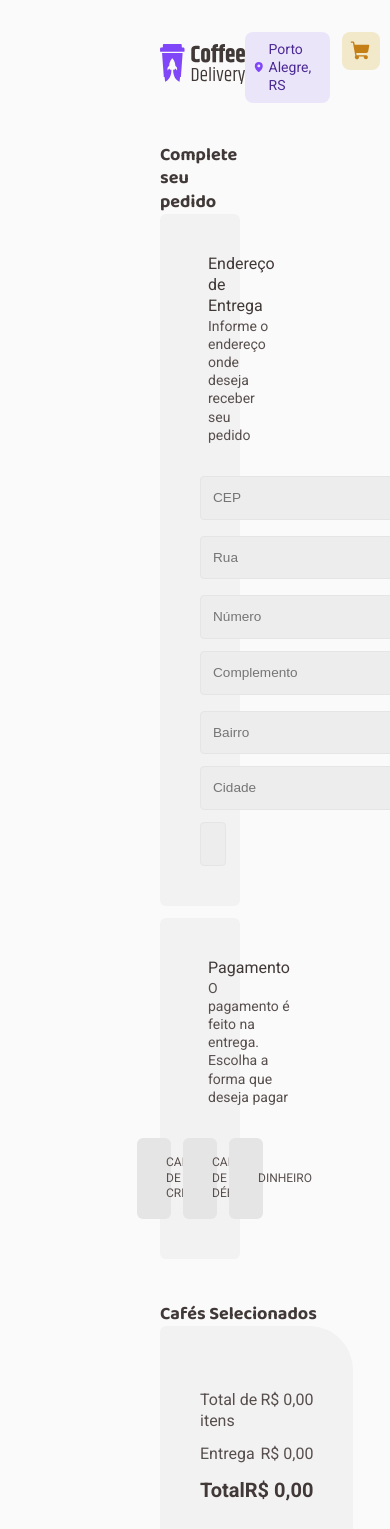
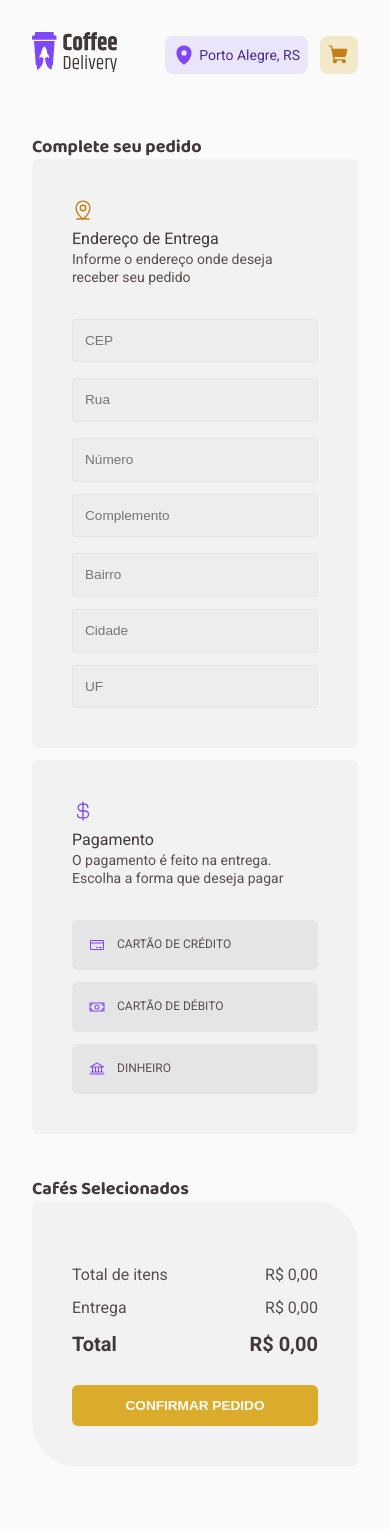
Before and after one commit to SchuGabriel/CoffeeDelivery, a React (Vite) app: page /shopping/cart in a window 390 px wide. Shown: the top 1529 px of the page. After the commit the page ends 1498 px from the top, so only its background shows below. Built offline with nearby package versions, Linux system fonts and the light colour scheme.

Commit message:
:iphone: Realizado designer responsive para screen menor que 768px

```diff
--- a/src/layout/header/styled.ts
+++ b/src/layout/header/styled.ts
@@ -4,6 +4,13 @@ export const HeaderContainer = styled.div`
   height: 6.5rem;
   background-color: ${(props) => props.theme.background};
   padding: 2rem 10rem;
+
+  @media (max-width: 768px) {
+    flex-wrap: wrap;
+    justify-content: center;
+    padding: 2rem;
+    width: 100%;
+  }
 `;
 
 export const NavbarContainer = styled.nav`
--- a/src/pages/Home/HomeStyles.ts
+++ b/src/pages/Home/HomeStyles.ts
@@ -19,6 +19,18 @@ export const HeroContainer = styled.div`
   height: 34rem;
   padding: 5.75rem 10rem;
   gap: 3.5rem;
+
+  @media (max-width: 768px) {
+    flex-wrap: wrap;
+    justify-content: center;
+    padding: 2rem;
+    width: 100%;
+    height: 100%;
+
+    img {
+      width: 100%;
+    }
+  }
 `;
 
 export const Title = styled.h1`
@@ -73,10 +85,20 @@ export const DifferentiatorsSection = styled.div`
   grid-column-gap: 2.5rem;
   grid-row-gap: 1.25rem;
   grid-auto-flow: row;
+
+  @media (max-width: 768px) {
+    display: flex;
+    flex-wrap: wrap;
+    justify-content: start;
+  }
 `;
 
 export const MenuSection = styled.div`
   padding: 2rem 10rem;
+
+  @media (max-width: 768px) {
+    padding: 2rem;
+  }
 `;
 
 export const MenuTitle = styled.div`
@@ -191,7 +213,7 @@ export const MenuItemQuantity = styled.div`
     font-family: "Roboto", sans-serif;
     font-weight: 400;
     font-size: 1rem;
-    color: ${props => props.theme["base-text"]};
+    color: ${(props) => props.theme["base-text"]};
   }
 `;
 
@@ -199,10 +221,10 @@ export const PlusMiniusButton = styled.div`
   cursor: pointer;
   display: flex;
   align-items: center;
-  color: ${props => props.theme["purple"]};
+  color: ${(props) => props.theme["purple"]};
 
-  svg:hover{
-    color: ${props => props.theme["purple-dark"]};
+  svg:hover {
+    color: ${(props) => props.theme["purple-dark"]};
   }
 `;
 
@@ -215,7 +237,7 @@ export const MenuItemActionShopping = styled.div`
 
   cursor: pointer;
 
-  &:hover{
+  &:hover {
     background-color: ${(props) => props.theme["purple"]};
   }
 `;
--- a/src/pages/OrderConfirmed/OrderConfirmedStyles.ts
+++ b/src/pages/OrderConfirmed/OrderConfirmedStyles.ts
@@ -1,7 +1,7 @@
 import styled from "styled-components";
 
 interface IconProps {
-  backgroundColor: string
+  backgroundColor: string;
 }
 
 export const OrderContainer = styled.div`
@@ -9,6 +9,10 @@ export const OrderContainer = styled.div`
   flex-direction: column;
   gap: 2.25rem;
   padding: 5rem 10rem;
+
+  @media (max-width: 768px) {
+    padding: 2rem;
+  }
 `;
 
 export const OrderHeader = styled.div`
@@ -34,6 +38,11 @@ export const OrderDetails = styled.div`
   display: flex;
   gap: 6.25rem;
   width: 100%;
+
+  @media (max-width: 768px) {
+    flex-wrap: wrap;
+    gap: 3rem;
+  }
 `;
 
 export const InfoContainer = styled.div`
@@ -57,6 +66,10 @@ export const InfoContainer = styled.div`
   display: flex;
   flex-direction: column;
   gap: 2rem;
+
+  @media (max-width: 768px) {
+    width: 100%;
+  }
 `;
 
 export const InfoItem = styled.div`
@@ -66,23 +79,23 @@ export const InfoItem = styled.div`
 `;
 
 export const IconContainer = styled.div<IconProps>`
-  background-color: ${props => props.backgroundColor};
+  background-color: ${(props) => props.backgroundColor};
   border-radius: 50%;
   display: flex;
   justify-content: center;
   padding: 0.5rem;
   height: 2rem;
   width: 2rem;
-`
+`;
 
 export const InfoText = styled.div`
   font-family: "roboto", sans-serif;
   line-height: 130%;
   font-size: 1rem;
   font-weight: 400;
-  color: ${props => props.theme["base-text"]};
+  color: ${(props) => props.theme["base-text"]};
 
-  span{
+  span {
     font-weight: 700;
   }
 `;
@@ -91,4 +104,8 @@ export const OrderImage = styled.div`
   display: flex;
   flex: 1;
   justify-content: center;
+
+  img {
+    max-width: 100%;
+  }
 `;
--- a/src/pages/shoppingCart/ShoppingCartStyles.ts
+++ b/src/pages/shoppingCart/ShoppingCartStyles.ts
@@ -31,16 +31,25 @@ export const CartContainer = styled.div`
   display: flex;
   flex-wrap: wrap;
   gap: 2rem;
+
+  @media (max-width: 768px) {
+    padding: 2rem;
+  }
 `;
 
 export const OrderInfoContainer = styled.div`
   width: 60%;
+
+  @media (max-width: 768px) {
+    width: 100%;
+  }
 `;
 
 export const AddressAndPaymentContainer = styled.div``;
 
 export const DeliveryInfoHeader = styled.div`
   display: flex;
+  flex-wrap: wrap;
   gap: 0.5rem;
 `;
 
@@ -89,6 +98,12 @@ const InputRules = styled.div<InputsProps>`
       color: ${props.theme["base-text"]} !important;
     `}
   }
+
+  @media (max-width: 768px) {
+    * {
+      flex: 1;
+    }
+  }
 `;
 
 export const FirstInput = styled(InputRules)``;
@@ -115,6 +130,10 @@ export const FourthInput = styled(InputRules)`
   :nth-child(3) {
     width: 4rem;
     flex: 0;
+
+    @media (max-width: 768px) {
+      flex: 1;
+    }
   }
 `;
 
@@ -153,6 +172,11 @@ export const PaymentMethodContainer = styled.div`
   :hover {
     background-color: ${(props) => props.theme["base-hover"]};
   }
+
+  @media (max-width: 768px) {
+    flex-direction: column;
+    width: 100%;
+  }
 `;
 
 export const GroupRadioPayment = styled.label`
@@ -184,10 +208,18 @@ export const GroupRadioPayment = styled.label`
     font-size: 0.75rem;
     font-weight: 400;
   }
+
+  @media (max-width: 768px) {
+    width: 100%;
+  }
 `;
 
 export const ProductsInfoContainer = styled.div`
   flex: 1;
+
+  @media (max-width: 768px) {
+    width: 100%;
+  }
 `;
 
 export const CoffeeSelectionContainer = styled.div`
@@ -215,6 +247,10 @@ export const CoffeeSelectioned = styled.div`
 
   & + & {
     margin-top: 1.5rem;
+  }
+
+  @media (max-width: 768px) {
+    flex-direction: column-reverse;
   }
 `;
 
--- a/src/reducers/cart/reducer.ts
+++ b/src/reducers/cart/reducer.ts
@@ -17,8 +17,9 @@ export function CartReducer(state: CartItem[], action: any) {
         const coffeeCurrentIndexAdd = draft.findIndex(
           (coffee) => coffee.id === action.payload.coffee.ItemId
         );
-        if (coffeeCurrentIndexAdd !== 1) {
-          draft[coffeeCurrentIndexAdd].quantity += action.payload.quantity;
+        if (coffeeCurrentIndexAdd !== -1) {
+          console.log(draft[coffeeCurrentIndexAdd].quantity);
+          draft[coffeeCurrentIndexAdd].quantity = action.payload.quantity;
         } else {
           draft.push(newCoffee);
         }
--- a/src/router/Router.tsx
+++ b/src/router/Router.tsx
@@ -1,7 +1,7 @@
 import { Route, Routes } from "react-router-dom";
 import { DefaultLayout } from "../layout/DefaultLayout";
 import { Home } from "../pages/Home/Home";
-import { ShoppingCart } from "../pages/ShoppingCart/ShoppingCart.tsx"
+import { ShoppingCart } from "../pages/ShoppingCart/ShoppingCart.tsx";
 import { OrderConfirmed } from "../pages/OrderConfirmed/OrderConfirmed.tsx";
 
 export function Router() {
```
